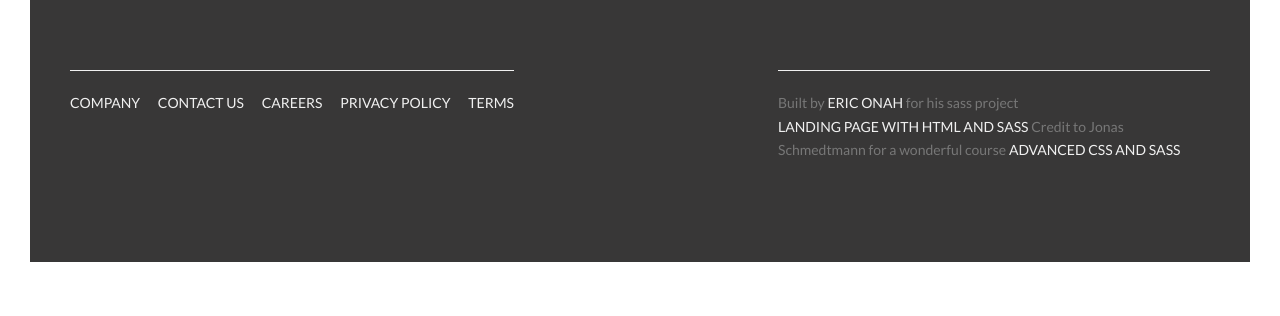
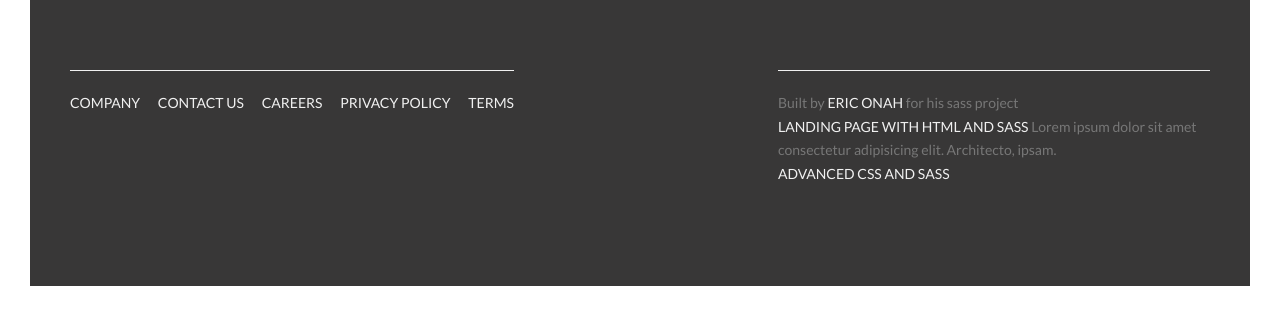
Before and after one commit to EricOnah/Advanced-css, a website: page index.html in a window 1280 px wide. Shown: the part 5384-5700 px from the top of the page. Before the commit the page ends 5676 px from the top, so only its background shows below. Drawn offline with Linux system fonts and the light colour scheme.

Commit message:
modified index.html

```diff
--- a/index.html
+++ b/index.html
@@ -448,7 +448,8 @@
             Built by <a href="#" class="footer__link">Eric Onah</a> for his sass
             project
             <a href="#" class="footer__link">Landing page with html and sass</a>
-            Credit to Jonas Schmedtmann for a wonderful course
+            Lorem ipsum dolor sit amet consectetur adipisicing elit. Architecto,
+            ipsam.
             <a href="#" class="footer__link">Advanced CSS and Sass</a>
           </p>
         </div>
```
